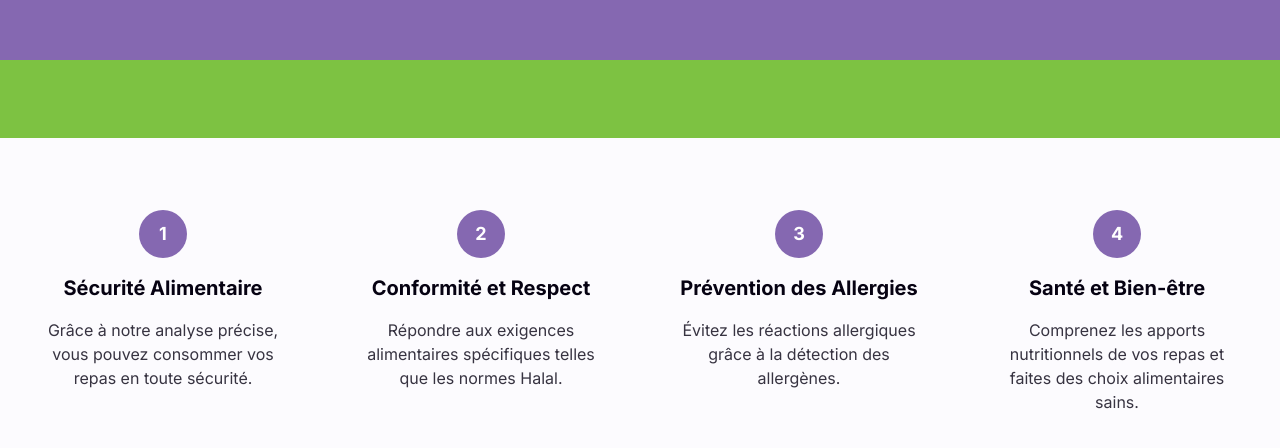
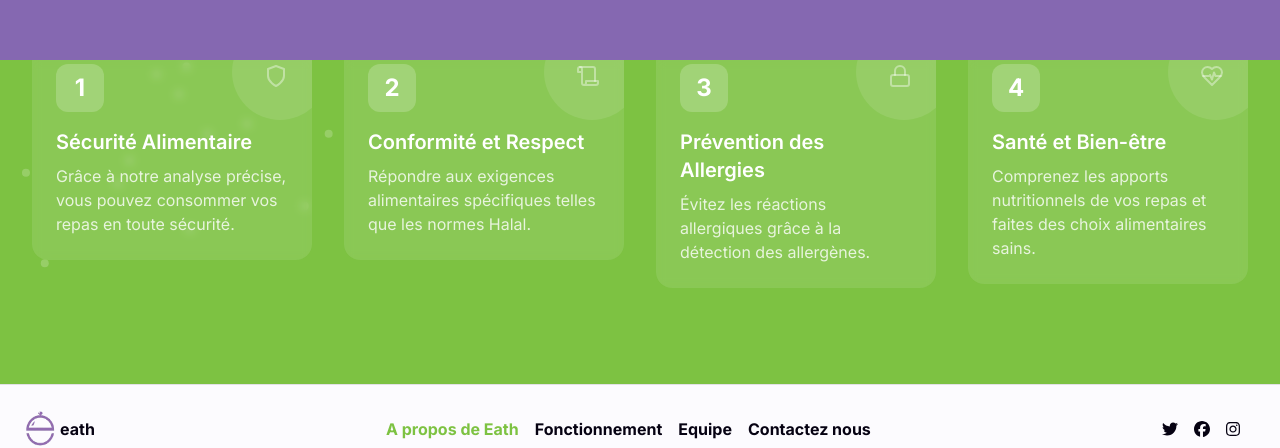
Before and after one commit to salifbiaye/eath, a Next.js app: page /a-propos in a window 1280 px wide. Shown: the part 2140-2588 px from the top of the page. Built offline with nearby package versions, Linux system fonts and the light colour scheme.

Commit message:
adding new member

```diff
--- a/components/Pourquoinous.tsx
+++ b/components/Pourquoinous.tsx
@@ -1,69 +1,126 @@
+'use client'
 
-interface Feature {
-  title: string;
-  text: string;
+import { motion, useScroll, useTransform } from 'framer-motion'
+import { HeartPulse, Lock, ScrollIcon, Shield } from 'lucide-react'
+import { useRef } from 'react'
 
-}
+export default function Pourquoinous() {
+  const containerRef = useRef<HTMLDivElement>(null)
+  const { scrollYProgress } = useScroll({
+    target: containerRef,
+    offset: ['start end', 'end start'],
+  })
 
-const contents: Feature[] = [
+  const features = [
     {
-    title: "Sécurité Alimentaire",
-    text: "Grâce à notre analyse précise, vous pouvez consommer vos repas en toute sécurité.",
+      number: '1',
+      title: 'Sécurité Alimentaire',
+      description: 'Grâce à notre analyse précise, vous pouvez consommer vos repas en toute sécurité.',
+      icon: Shield,
+      delay: 0.2,
     },
     {
-    title: "Conformité et Respect",
-    text: " Répondre aux exigences alimentaires spécifiques telles que les normes Halal.",
+      number: '2',
+      title: 'Conformité et Respect',
+      description: 'Répondre aux exigences alimentaires spécifiques telles que les normes Halal.',
+      icon: ScrollIcon,
+      delay: 0.4,
     },
     {
-    title: "Prévention des Allergies",
-    text: " Évitez les réactions allergiques grâce à la détection des allergènes.",
+      number: '3',
+      title: 'Prévention des Allergies',
+      description: 'Évitez les réactions allergiques grâce à la détection des allergènes.',
+      icon: Lock,
+      delay: 0.6,
     },
     {
-    title: "Santé et Bien-être",
-    text: " Comprenez les apports nutritionnels de vos repas et faites des choix alimentaires sains.",
+      number: '4',
+      title: 'Santé et Bien-être',
+      description: 'Comprenez les apports nutritionnels de vos repas et faites des choix alimentaires sains.',
+      icon: HeartPulse,
+      delay: 0.8,
     },
-];
+  ]
 
-const ContentItem = ({ item, index }:any) => (
-  <div className="p-4 lg:p-6  text-center">
-    <div className="text-lg font-bold flex justify-center items-center">
-			<span className="w-12 h-12 bg-secondary  flex justify-center items-center rounded-full mb-4">
-				{index}
+  const y = useTransform(scrollYProgress, [0, 1], ['0%', '50%'])
+  const opacity = useTransform(scrollYProgress, [0, 0.5, 1], [1, 1, 0])
+
+  return (
+    <section className="relative min-h-screen overflow-hidden bg-primary dark:bg-secondary" ref={containerRef}>
+      {/* Animated background particles */}
+      <div className="absolute inset-0 overflow-hidden">
+        {[...Array(20)].map((_, i) => (
+          <motion.div
+            key={i}
+            className="absolute h-2 w-2 rounded-full bg-white/20"
+            animate={{
+              x: ['0vw', '100vw'],
+              y: [`${Math.random() * 100}vh`, `${Math.random() * 100}vh`],
+            }}
+            transition={{
+              duration: Math.random() * 10 + 20,
+              repeat: Infinity,
+              ease: 'linear',
+            }}
+            style={{ left: `-${Math.random() * 20}%` }}
+          />
+        ))}
+      </div>
+
+      <div className="relative mx-auto max-w-7xl px-4 py-24 sm:px-6 lg:px-8">
+        <motion.div
+          className="text-center"
+          initial={{ opacity: 0, y: 20 }}
+          animate={{ opacity: 1, y: 0 }}
+          transition={{ duration: 0.8 }}
+          style={{ y, opacity }}
+        >
+          <h2 className="text-4xl font-bold tracking-tight text-white sm:text-6xl">
+            Pourquoi choisir
+            <span className="relative ml-4 inline-block">
+              eath
+              <motion.span
+                className="absolute -bottom-2 left-0 h-1 w-full bg-white"
+                initial={{ scaleX: 0 }}
+                whileInView={{ scaleX: 1 }}
+                transition={{ duration: 0.8, delay: 0.2 }}
+              />
             </span>
-    </div>
-    <h5 className=" text-foreground text-xl font-bold mb-4">{item.title}</h5>
-    <p className=" text-foreground opacity-80 mb-0">{item.text}</p>
-  </div>
-);
+            ?
+          </h2>
+          <p className="mx-auto mt-6 max-w-3xl text-lg leading-relaxed text-white/90">
+            On estime que 600 millions de personnes tombent malades après avoir mangé des aliments contaminés chaque année
+            dans le monde selon l&apos;OMS, entraînant 420 000 décès, les enfants de moins de 5 ans supportent 40 % de la
+            charge de morbidité imputable aux maladies d&apos;origine alimentaire et 125 000 en meurent chaque année avec
+            une perte de 33 millions d&apos;années de vie en bonne santé. C&apos;est à cet effet que notre application
+            mobile Eath permet de sauver des vies et garantit que ce que nous mangeons ne présente aucun danger.
+          </p>
+        </motion.div>
 
-
-const Pourquoinous = () => {
-  return (
-    <section className="ezy__howitworks4 light pb-14 md:pb-24 bg-background text-zinc-900 ">
-      <div className="bg-primary py-14 md:py-24">
-        <div className="container px-4 mx-auto">
-          <div className="flex justify-center">
-            <div className="max-w-xl text-white text-center">
-              <h1 className="text-3xl md:text-[45px] lg:text-[55px] font-bold leading-snug mb-4">
-                Pourquoi choisir eath?
-              </h1>
-              <p className="text-[17px] leading-normal opacity-80">
-                On estime que 600 millions de personnes tombent malades après avoir mangé des aliments contaminés chaque année dans le monde selon l'OMS, entraînant 420 000 décès, les enfants de moins de 5 ans supportent 40 % de la charge de morbidité imputable aux maladies d’origine alimentaire et 125 000 en meurent chaque année avec une perte de 33 millions d’années de vie en bonne santé.  C'est à cet effet que notre application mobile Eath permet de sauver des vies et garantit que ce que nous mangeons ne présente aucun danger.</p>
+        <div className="mt-20 grid gap-8 sm:grid-cols-2 lg:grid-cols-4">
+          {features.map((feature) => (
+            <motion.div
+              key={feature.title}
+              className="group relative"
+              initial={{ opacity: 0, y: 20 }}
+              whileInView={{ opacity: 1, y: 0 }}
+              transition={{ duration: 0.5, delay: feature.delay }}
+            >
+              <div className="relative overflow-hidden rounded-2xl bg-white/10 p-6 backdrop-blur-sm transition-all duration-300 hover:bg-white/20">
+                <div className="absolute -right-4 -top-4 h-24 w-24 rounded-full bg-white/10 transition-transform duration-300 group-hover:scale-150" />
+                <div className="relative">
+                  <span className="mb-4 flex h-12 w-12 items-center justify-center rounded-xl bg-white/20 text-2xl font-bold text-white">
+                    {feature.number}
+                  </span>
+                  <h3 className="mt-4 text-xl font-semibold text-white">{feature.title}</h3>
+                  <p className="mt-2 text-white/80">{feature.description}</p>
+                  <feature.icon className="absolute right-0 top-0 h-6 w-6 text-white/40" />
                 </div>
               </div>
-        </div>
-      </div>
-
-      <div className="container px-4 mx-auto">
-        <div className="grid grid-cols-4 gap-6 mt-12">
-          {contents.map((item, i) => (
-            <div className="text-white col-span-4 md:col-span-2 lg:col-span-1" key={i}>
-              <ContentItem index={i + 1} item={item} />
-            </div>
+            </motion.div>
           ))}
         </div>
       </div>
     </section>
-  );
-};
-export default Pourquoinous;
+  )
+}
--- a/components/Service.tsx
+++ b/components/Service.tsx
@@ -4,53 +4,81 @@ import {
   faAppleAlt, faPepperHot, faShieldAlt, faShieldVirus, IconDefinition
 
 } from "@fortawesome/free-solid-svg-icons";
+import {Apple, Leaf, LucideIcon, Shield, ShieldAlert} from "lucide-react";
+import { motion } from "framer-motion";
 interface Service {
-  icon: IconDefinition;
+  icon: LucideIcon;
   title: string;
   description: string;
+  color: string;
 }
 
 
 const serviceList: Service[] = [
   {
-    icon: faPepperHot,
-    title: "Analyse Précise des Ingrédients ",
+    title: 'Analyse Précise des Ingrédients',
     description:
-      "qui utilise l’intelligence artificielle pour scanner et identifier tous les\n" +
-      "composants des repas. Les groupes alimentaires (boissons, céréales, viandes, etc.) sont classés avec précision.\n",
+      "qui utilise l'intelligence artificielle pour scanner et identifier tous les composants des repas. Les groupes alimentaires (boissons, céréales, viandes, etc.) sont classés avec précision.",
+    icon: Leaf,
+    color: 'from-green-500 to-emerald-600',
   },
   {
-    icon: faShieldAlt,
-    title: "Conformité Halal",
+    title: 'Détection des Allergènes',
     description:
-      " Des algorithmes* spécifiques vérifient la conformité des repas aux normes Halal. Pour répondre aux critères des communautés religieuses exigeant des options Halal.",
+      'Notre application identifie les allergènes potentiels pour prévenir les réactions allergiques. Les consommateurs peuvent commander leur nourriture en toute confiance, sachant que leur sécurité sera prise en compte.',
+    icon: ShieldAlert,
+    color: 'from-purple-500 to-indigo-600',
   },
   {
-    icon: faShieldVirus,
-    title: "Détection des Allergènes",
+    title: 'Conformité Halal',
     description:
-      "Notre application identifie les allergènes potentiels pour prévenir les réactions allergiques. Les consommateurs peuvent commander leur nourriture en toute confiance, sachant que leur sécurité sera prise en compte.",
+      'Des algorithmes* spécifiques vérifient la conformité des repas aux normes Halal. Pour répondre aux critères des communautés religieuses exigeant des options Halal.',
+    icon: Shield,
+    color: 'from-blue-500 to-cyan-600',
   },
   {
-    icon: faAppleAlt,
-    title: "Apport nutritionnel",
+    title: 'Apport nutritionnel',
     description:
-      " Par ailleurs, une fonctionnalité de calcul en apport nutritionnel des repas est prévue dans notre application afin de permettre à tout le monde de comprendre l'apport nutritionnel bénéfique que les repas consommés génèrent sur notre santé et bien-être. C'est aussi un outil pour les sujets diabétiques, diététiques, les personnes obèses, les végétariens d'équilibrer voire calibrer leurs régimes alimentaires quotidiens en faisant un choix qui répondrait aux besoins réels de leur organisme.",
+      'Par ailleurs, une fonctionnalité de calcul en apport nutritionnel des repas sera incluse dans notre application.',
+    icon: Apple,
+    color: 'from-pink-500 to-rose-600',
   },
-];
+]
+const ServiceItem: React.FC<{ service: Service }> = ({ service }) => (
+  <motion.div
+    key={service.title}
+    initial={{opacity: 0, y: 20}}
+    whileInView={{opacity: 1, y: 0}}
+    transition={{duration: 0.5, delay: 0.5 * 0.2}}
+    className="group relative mb-6"
+  >
+    <div className="relative overflow-hidden rounded-3xl  bg-gray-200/50 dark:bg-gray-900/50 backdrop-blur-sm">
+      {/* Animated gradient border */}
+      <div
+        className="absolute inset-0 rounded-3xl bg-gradient-to-r from-transparent via-white/5 to-transparent animate-[shimmer_2s_infinite]"/>
 
-const ServiceItem: React.FC<{ service: Service }> = ({ service }) => (
-  <div className="bg-white dark:bg-muted rounded-lg text-foreground shadow h-full p-3 md:mt-4">
-    <div className="p-4 lg:p-8">
-      <div className="text-[40px] text-primary mb-2">
-        <FontAwesomeIcon icon={service.icon} />
+      <div className="relative p-8">
+        <div className="flex items-center gap-6">
+          <div
+            className={`rounded-2xl bg-gradient-to-br ${service.color} p-4 shadow-lg transition-transform duration-300 group-hover:scale-110`}
+          >
+            <service.icon className="h-8 w-8 text-white"/>
+          </div>
+          <h3 className="text-2xl font-semibold text-foreground">{service.title}</h3>
+        </div>
+        <p className="mt-6 text-gray-900 dark:text-gray-400">{service.description}</p>
+
+        {/* Decorative elements */}
+        <div
+          className={`absolute right-0 top-0 h-24 w-24 bg-gradient-to-br ${service.color} opacity-20 blur-2xl transition-opacity duration-300 group-hover:opacity-30`}
+        />
+        <div
+          className={`absolute bottom-0 left-0 h-24 w-24 bg-gradient-to-br ${service.color} opacity-20 blur-2xl transition-opacity duration-300 group-hover:opacity-30`}
+        />
       </div>
-      <h5 className="text-xl font-medium my-6">{service.title}</h5>
-      <p className="opacity-75 mt-4">{service.description}</p>
     </div>
-  </div>
+  </motion.div>
 );
-
 
 
 function ShapeOne() {
@@ -97,15 +125,16 @@ function ShapeTwo() {
       fill="none"
       xmlns="http://www.w3.org/2000/svg"
     >
-      <circle cx="489" cy="389" r="389" fill="#916CAF "  />
+      <circle cx="489" cy="389" r="389" fill="#916CAF "/>
     </svg>
   );
 }
 
-export default function  Service () {
+export default function Service() {
   return (
     <div>
-      <section className="ezy__service20 light py-14 md:py-24 bg-background text-foreground relative z-[1] overflow-hidden">
+      <section
+        className="ezy__service20 light py-14 md:py-24 bg-background text-foreground relative z-[1] overflow-hidden">
         <ShapeOne/>
         <ShapeTwo/>
 
@@ -116,12 +145,13 @@ export default function  Service () {
                 Dans un monde où la sécurité alimentaire est une préoccupation croissante
               </h2>
               <p className="text-[17px] leading-normal opacity-80">
-                une application de gestion de sécurité alimentaire devient essentielle pour protéger la santé des consommateurs.
+                une application de gestion de sécurité alimentaire devient essentielle pour protéger la santé des
+                consommateurs.
               </p>
             </div>
             <div className="col-span-12 md:col-span-8">
-              <div className="grid grid-cols-2 gap-6 gap-x-5">
-                <div className="col-span-2 md:col-span-1">
+              <div className="grid grid-cols-2 gap-3 ">
+                <div className="col-span-2  md:col-span-1">
                   {serviceList.slice(0, 2).map((service, i) => (
                     <div key={i}>
                       <ServiceItem service={service}/>
--- a/components/ServiceAi.tsx
+++ b/components/ServiceAi.tsx
@@ -1,14 +1,15 @@
 
 
 
-import { faCannabis, faRandom } from "@fortawesome/free-solid-svg-icons";
-import {Card, CardContent, CardDescription, CardFooter, CardHeader, CardTitle} from "./ui/card";
+import {Card, CardContent, CardDescription, CardHeader, CardTitle} from "./ui/card";
 import { motion } from "framer-motion";
 import {Separator} from "@/components/ui/separator";
+import {AlertTriangle, BarChart2, Shield,CurlyBraces} from "lucide-react";
 interface Feature {
   icon: any; // Remplace `any` par le type spécifique si disponible
   title: string;
-  desc: string;
+  description: string;
+  color:string;
 }
 
 const human = "/scan.mp4";
@@ -16,28 +17,35 @@ interface FeatureItemProps {
   feature: Feature;
 }
 
-const features: Feature[] = [
+const features: Feature[] =[
   {
-    icon: faCannabis,
-    title: "Détection des Contaminants ",
-    desc: "L'IA peut analyser les données provenant des scans des aliments pour identifier la présence de contaminants tels que des pesticides, des métaux lourds ou des agents pathogènes. Grâce à des algorithmes avancés, elle peut détecter des traces qui pourraient échapper aux méthodes d'analyse traditionnelles.",
+    title: 'Détection des Contaminants',
+    description: "L'IA peut analyser les données provenant des scans des aliments pour identifier la présence de contaminants tels que des pesticides, des métaux lourds ou des agents pathogènes. Grâce à des algorithmes avancés, elle peut détecter des traces qui pourraient échapper aux méthodes d'analyse traditionnelles.",
+    icon: AlertTriangle,
+    color: 'from-red-500/20 to-orange-500/20'
   },
   {
-    icon: faRandom,
-    title: "Évaluation des Valeurs Nutritionnelles",
-    desc: "L'IA peut fournir des évaluations précises des valeurs nutritionnelles des aliments en analysant leur composition. Cela permet non seulement de vérifier la qualité nutritionnelle des produits, mais aussi de conseiller les consommateurs sur des choix alimentaires plus sains en fonction de leurs besoins spécifiques.",
+    title: 'Evaluation des Valeurs Nutritionnelles',
+    description:
+      "L'IA peut fournir des évaluations précises des valeurs nutritionnelles des aliments en analysant leur composition. Cela permet non seulement de vérifier la qualité nutritionnelle des produits, mais aussi de conseiller les consommateurs sur des choix alimentaires plus sains en fonction de leurs besoins spécifiques.",
+    icon: BarChart2,
+    color: 'from-green-500/20 to-emerald-500/20'
   },
   {
-    icon: faCannabis,
-    title: "Conformité aux Normes de Sécurité Alimentaire",
-    desc: "En utilisant des modèles d'apprentissage automatique, l'IA peut comparer les résultats des tests alimentaires aux normes de sécurité en vigueur. Cela aide à garantir que les produits respectent les régulations et les standards de qualité, réduisant ainsi le risque de non-conformité.",
+    title: 'Conformité aux Normes de Sécurité Alimentaire',
+    description:
+      "En utilisant des modèles d'apprentissage automatique, l'IA peut comparer les résultats des tests alimentaires aux normes de sécurité en vigueur. Cela aide à garantir que les produits respectent les régulations et les standards de qualité, réduisant ainsi le risque de non-conformité.",
+    icon: Shield,
+    color: 'from-blue-500/20 to-indigo-500/20'
   },
   {
-    icon: faRandom,
-    title: "Prédiction et Prévention",
-    desc: "L'IA peut analyser les tendances et les données historiques pour prédire d'éventuels problèmes de sécurité alimentaire avant qu'ils ne surviennent. Par exemple, elle peut identifier des schémas récurrents de contamination ou de déviation par rapport aux normes, permettant une intervention précoce et proactive pour éviter des crises potentielles.",
-  },
-];
+    title: 'Prédiction et Prévention',
+    description:
+      "L'IA peut analyser les tendances et les données historiques pour prédire d'éventuels problèmes de sécurité alimentaire avant qu'ils ne surviennent. Par exemple, elle peut identifier des schémas récurrents de contamination ou de déviation par rapport aux normes, permettant une intervention précoce et proactive pour éviter des crises potentielles.",
+    icon: CurlyBraces,
+    color: 'from-purple-500/20 to-pink-500/20'
+  }
+]
 
 
   const FeatureItem = ({ feature }: { feature: Feature }) => (
@@ -54,7 +62,7 @@ const features: Feature[] = [
       </CardHeader>
       <Separator className="my-4" />
       <CardContent>
-        <CardDescription className="opacity-70">{feature.desc}</CardDescription>
+        <CardDescription className="opacity-70">{feature.description}</CardDescription>
       </CardContent>
     </Card>
   );
@@ -71,11 +79,35 @@ export const ServiceAi = () => {
 
           <div className="w-full">
             <div className="xl:ml-6 w-full">
-              <div className="grid grid-cols-2 w-full">
-                {features.map((feature, i) => (
-                  <div className=" mt-10 col-span-2 lg:col-span-1" key={i}>
-                    <FeatureItem feature={feature} />
-                  </div>
+              <div className="grid grid-cols-1 lg:grid-cols-2 w-full">
+                {features.map((feature, index) => (
+                  <motion.div
+                    key={feature.title}
+                    initial={{ opacity: 0, x: index % 2 === 0 ? -50 : 50 ,scale:0.9}}
+                    whileInView={{ opacity: 1, x: 0 }}
+                    viewport={{ once: true }}
+                    transition={{ duration: 0.5, delay: index * 0.2 }}
+                    className="group relative"
+                  >
+                    <div className="relative aspect-[4/3] overflow-hidden rounded-2xl border border-foreground/10 bg-gray-100  dark:bg-gray-900 transition-all duration-500 hover:scale-[1.02] hover:border-white/20">
+                      <div
+                        className={`absolute inset-0 bg-gradient-to-br ${feature.color} opacity-0 transition-opacity duration-500 group-hover:opacity-100`}
+                      />
+                      <div className="absolute inset-0 backdrop-blur-[2px]" />
+                      <div className="relative h-full p-8">
+                        <div className="flex items-center gap-4">
+                          <div className={`rounded-xl bg-gradient-to-br ${feature.color} p-3 backdrop-blur-sm`}>
+                            <feature.icon className={`h-6 w-6  text-foreground`} />
+                          </div>
+                          <h3 className="text-xl font-semibold text-foreground">{feature.title}</h3>
+                        </div>
+                        <p className="mt-4 text-sm leading-relaxed text-foreground">
+                          {feature.description}
+                        </p>
+                        <div className="absolute bottom-0 left-0 right-0 h-32" />
+                      </div>
+                    </div>
+                  </motion.div>
                 ))}
               </div>
             </div>
--- a/components/ServiceList.tsx
+++ b/components/ServiceList.tsx
@@ -1,48 +1,75 @@
 
-import { FontAwesomeIcon } from "@fortawesome/react-fontawesome";
-import {faHandsHelping, faHistory, faSyringe, IconDefinition} from "@fortawesome/free-solid-svg-icons";
 
 import { motion } from "framer-motion";
+import {HelpCircleIcon, History, LucideIcon, SyringeIcon} from "lucide-react";
 interface Service {
-  icon: IconDefinition;
+  icon: LucideIcon;
   title: string;
   description: string;
+  color: string;
 }
 const serviceList:Service[] = [
   {
-    icon: faHistory,
+    icon: History,
     title: "Historique des scans",
+    color: 'from-green-500 to-emerald-600',
     description:
       "Un historique des aliments scannés avec des détails sur chaque scan, permettant aux utilisateurs de revoir les informations sur les produits qu'ils ont scannés auparavant.",
   },
   {
-    icon: faSyringe,
+    icon: SyringeIcon,
     title: "Substances Nocives et Nutrition",
+    color: 'from-purple-500 to-indigo-600',
     description:
       "Un système fiable intégré de détection des drogues, poisons et venins préviendra tout risque, d'intoxication,  contamination accidentelle ou d'empoisonnement dans les repas. Le système intercepte l'information  nutritionnelle à analyser puis cherche des traces de substances nocives dans le repas.  Au moindre soupçon détecté de traces de ces substances nocives, l'information est envoyée sur l'interface du téléphone pour avertir la personne. À cet effet ces technologies aident les consommateurs à s'assurer de manger sûrement et sainement  leurs repas. ",
   },
   {
-    icon: faHandsHelping,
+    icon:HelpCircleIcon,
     title: "Inclusion sociale",
+    color: 'from-pink-500 to-rose-600',
     description:
       "nous utilisons les technologies avancées pour faciliter la réalisation de cette application mobile avec l’intégration d'un assistant vocal qui assure une accessibilité accrue  en garantissant la sécurité alimentaire des personnes malvoyantes et en promouvant l'équité sociale.",
   },
 ];
 
 const ServiceItem = ({ service }:any) => (
-  <div className="bg-white dark:bg-muted text-foreground shadow-xl rounded-xl h-full">
-    <div className="p-6 md:p-12">
-      <div className="w-[75px] h-[75px] rounded-full text-[26px] text-primary shadow-xl flex justify-center items-center mb-6">
-        <FontAwesomeIcon icon={service.icon} />
+  <motion.div
+    key={service.title}
+    initial={{opacity: 0, y: 20}}
+    whileInView={{opacity: 1, y: 0}}
+    transition={{duration: 0.5, delay: 0.5 * 0.2}}
+    className="group relative "
+  >
+    <div className="relative min-h-[500px] overflow-hidden rounded-3xl bg-gray-200/50 dark:bg-gray-900/50  backdrop-blur-sm">
+      {/* Animated gradient border */}
+      <div
+        className="absolute inset-0 rounded-3xl bg-gradient-to-r from-transparent via-white/5 to-transparent animate-[shimmer_2s_infinite]"/>
+
+      <div className="relative p-8">
+        <div className="flex items-center gap-6">
+          <div
+            className={`rounded-2xl bg-gradient-to-br ${service.color} p-4 shadow-lg transition-transform duration-300 group-hover:scale-110`}
+          >
+            <service.icon className="h-8 w-8 text-white"/>
+          </div>
+          <h3 className="text-2xl font-semibold text-foreground">{service.title}</h3>
+        </div>
+        <p className="mt-6 text-gray-900 dark:text-gray-400">{service.description}</p>
+
+        {/* Decorative elements */}
+        <div
+          className={`absolute right-0 top-0 h-24 w-24 bg-gradient-to-br ${service.color} opacity-20 blur-2xl transition-opacity duration-300 group-hover:opacity-30`}
+        />
+        <div
+          className={`absolute bottom-0 left-0 h-24 w-24 bg-gradient-to-br ${service.color} opacity-20 blur-2xl transition-opacity duration-300 group-hover:opacity-30`}
+        />
       </div>
-      <h4 className="text-2xl mb-6 font-bold">{service.title}</h4>
-      <p className="opacity-70 leading-[1.8]">{service.description}</p>
     </div>
-  </div>
+  </motion.div>
 );
 
 
-export default function  ServiceList() {
+export default function ServiceList() {
   return (
     <motion.div initial={{opacity: 0}} whileInView={{opacity: 1, y: 0}}
                 transition={{type: "spring", stiffness: 100, damping: 25}} className={`h-full overflow-hidden`}>
@@ -57,7 +84,8 @@ export default function  ServiceList() {
                 Nos autres services
               </h2>
               <p className="text-lg opacity-80">
-                Cette application révolutionnaire utilise la technologie pour garantir que les aliments que nous consommons sont sûrs et exempts de risques
+                Cette application révolutionnaire utilise la technologie pour garantir que les aliments que nous
+                consommons sont sûrs et exempts de risques
               </p>
             </div>
 
```
Also changed, not shown: app/_features/page.tsx (+50 -8 lines), app/equipe/page.tsx (+60 -37 lines), components/Cardgradient.tsx (+7 -5 lines). Lines whose indentation alone changed are shown as unchanged.
